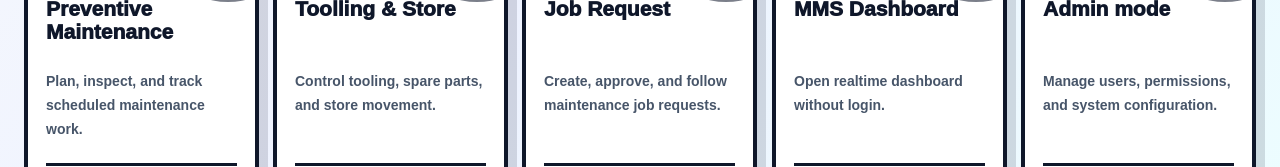
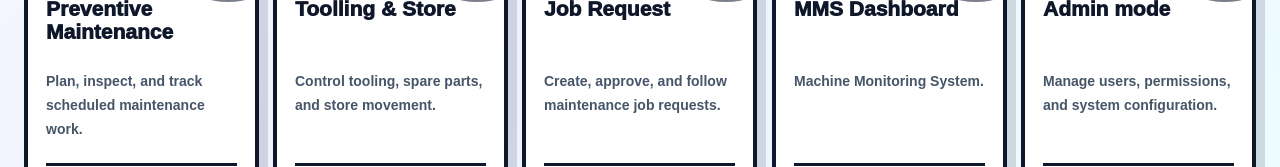
Before and after one commit to apiwatapply-svg/maintenance_project, a Next.js app in the folder frontend/: page / in a window 1280 px wide. Shown: the part 492-659 px from the top of the page. Built offline with nearby package versions, Linux system fonts and the light colour scheme.

Commit message:
Update MMS dashboard description

```diff
--- a/frontend/src/app/page.js
+++ b/frontend/src/app/page.js
@@ -32,7 +32,7 @@ const systems = [
     href: "/mms-dashboard",
     code: "MS",
     theme: "mms",
-    description: "Open realtime dashboard without login."
+    description: "Machine Monitoring System."
   },
   {
     name: "Admin mode",
```
